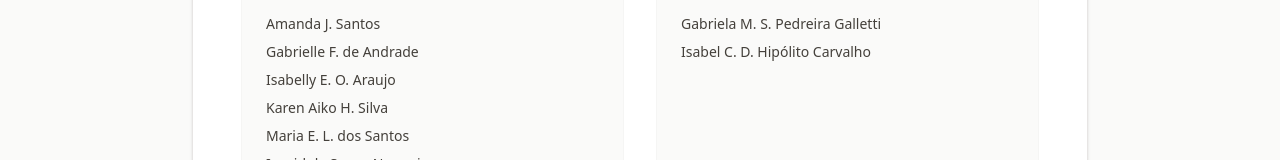
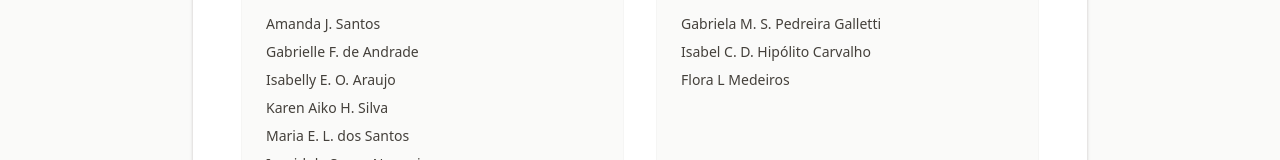
Before and after one commit to RafaelQueiroz7/Catalogo-Agrofloresta, a Next.js app: page /sobre in a window 1280 px wide. Shown: the part 475-635 px from the top of the page. Built offline with nearby package versions, Linux system fonts and the light colour scheme.

Commit message:
Feat: add credito de professora orientadora

```diff
--- a/src/app/sobre/page.js
+++ b/src/app/sobre/page.js
@@ -39,6 +39,7 @@ export default function SobreProjeto() {
             <ul className="space-y-2 text-stone-700 text-sm">
               <li>Gabriela M. S. Pedreira Galletti</li>
               <li>Isabel C. D. Hipólito Carvalho</li>
+              <li>Flora L Medeiros</li>
             </ul>
           </div>
 
```
